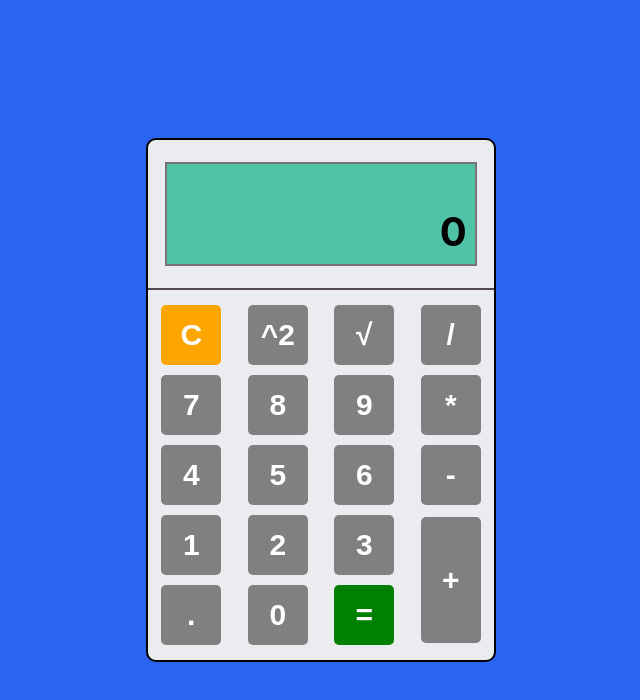
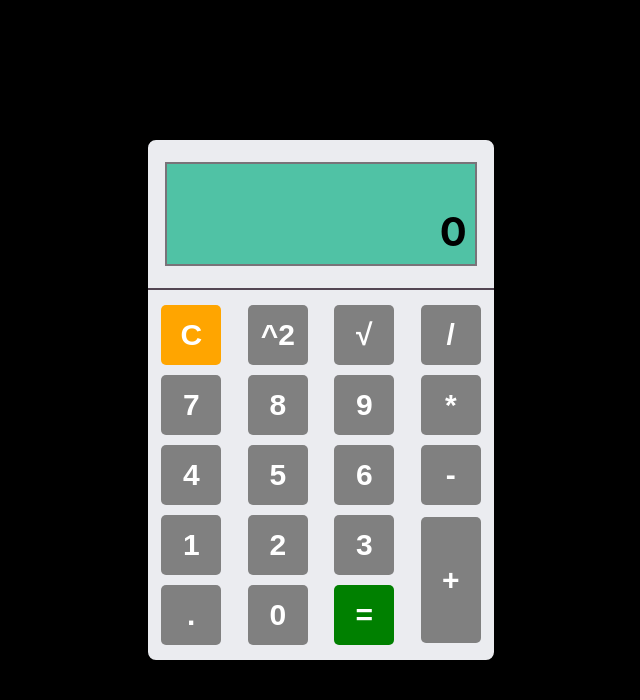
Before and after one commit to bobsabt/mycalculator, a React (Create React App) app: page / in a window 1280 px wide. Shown: the top 700 px of the page, without its empty margins (319-959 px from the left). Built offline with nearby package versions, Linux system fonts and the light colour scheme.

Commit message:
change background-color

```diff
--- a/src/index.css
+++ b/src/index.css
@@ -15,7 +15,7 @@ body{
     sans-serif;
   -webkit-font-smoothing: antialiased;
   -moz-osx-font-smoothing: grayscale;
-  background-color: #2965f1;
+  background-color: black;
 }
 
 .App {
```
